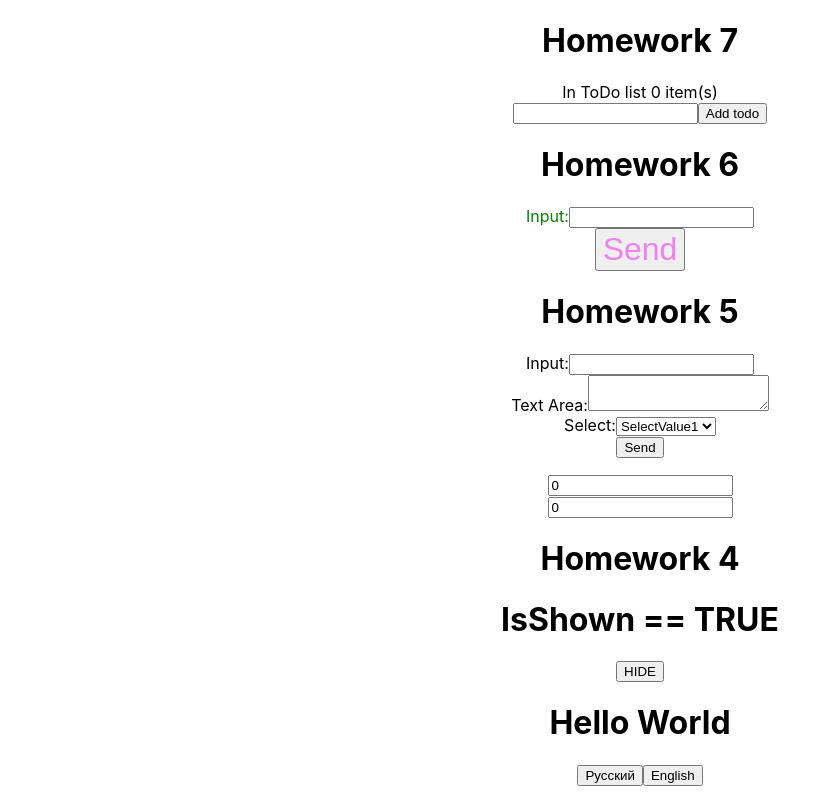
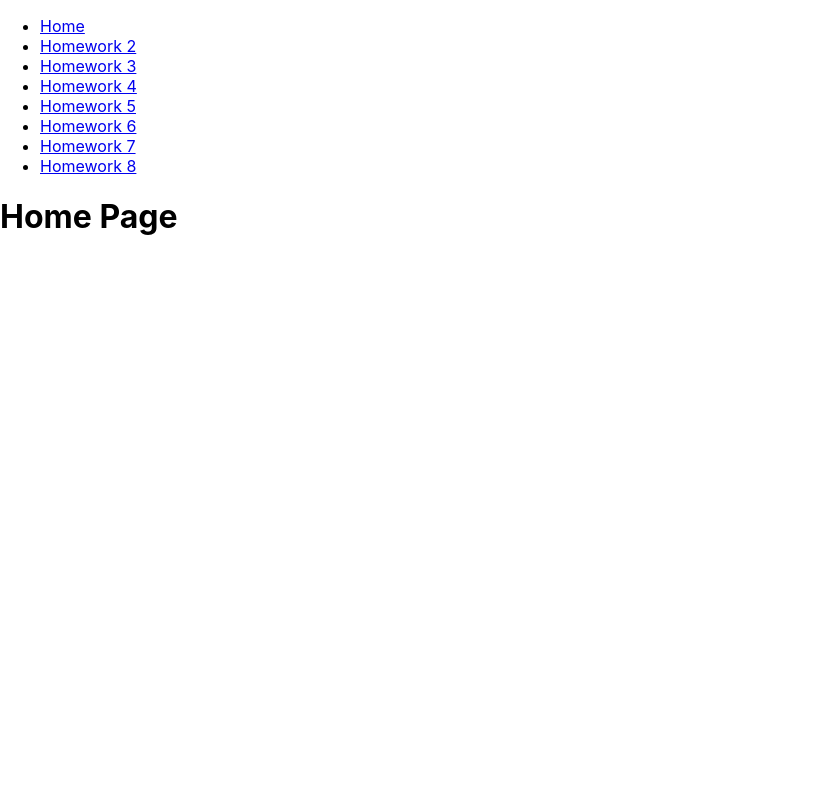
Before and after one commit to olgastepanok/react_my_app, a React (Create React App) app: page / in a window 1280 px wide. Shown: the top 800 px of the page, without its empty margins (0-839 px from the left). Built offline with nearby package versions, Linux system fonts and the light colour scheme.

Commit message:
homework8

```diff
--- a/package.json
+++ b/package.json
@@ -11,6 +11,7 @@
     "react": "^17.0.2",
     "react-dom": "^17.0.2",
     "react-redux": "^7.2.6",
+    "react-router-dom": "^5.2.0",
     "react-scripts": "5.0.0",
     "redux": "^4.1.2",
     "sass": "^1.50.1",
--- a/src/App.js
+++ b/src/App.js
@@ -13,9 +13,147 @@ import MyFormPart1 from './components/homework5/MyFormPart1';
 import MyFormPart2 from './components/homework5/MyFormPart2';
 import MyStyledForm from './components/homework6/MyStyledForm';
 import MyToDoList from "./components/homework7/MyToDoList";
+import {
+    BrowserRouter as Router,
+    Switch,
+    Route,
+    Link
+} from "react-router-dom";
+const routes = [
+    {
+        path: "/",
+        exact: true,
+        component: HomePage
+    },
+    {
+        path: "/homework1",
+        component: Homework1
+    },
+    {
+        path: "/homework1",
+        component: Homework1
+    },
+    {
+        path: "/homework1",
+        component: Homework1
+    },
+    {
+        path: "/homework1",
+        component: Homework1
+    },
+    {
+        path: "/homework2",
+        component: Homework2
+    },
+    {
+        path: "/homework3",
+        component: Homework3
+    },
+    {
+        path: "/homework4",
+        component: Homework4
+    },
+    {
+        path: "/homework5",
+        component: Homework5
+    },
+    {
+        path: "/homework6",
+        component: Homework6
+    },
+    {
+        path: "/homework7",
+        component: Homework7
+    },
+    {
+        path: "/homework8",
+        component: Homework8,
+        routes: [
+                {
+                    path: "/homework8/link1",
+                    component: Link1
+                },
+                {
+                    path: "/homework8/link2",
+                    component: Link2
+                }
+            ]
+    },
+];
+function App() {
+  return (
+      <Router>
+          <div>
+              <ul>
+                  <li>
+                      <Link to="/">Home</Link>
+                  </li>
+                  <li>
+                      <Link to="/homework2">Homework 2</Link>
+                  </li>
+                  <li>
+                      <Link to="/homework3">Homework 3</Link>
+                  </li>
+                  <li>
+                      <Link to="/homework4">Homework 4</Link>
+                  </li>
+                  <li>
+                      <Link to="/homework5">Homework 5</Link>
+                  </li>
+                  <li>
+                      <Link to="/homework6">Homework 6</Link>
+                  </li>
+                  <li>
+                      <Link to="/homework7">Homework 7</Link>
+                  </li>
+                  <li>
+                      <Link to="/homework8">Homework 8</Link>
+                  </li>
+              </ul>
 
-function App() {
+              <Switch>
+                  {routes.map((route, i) => (
+                      <RouteWithSubRoutes key={i} {...route} />
+                  ))}
+              </Switch>
+          </div>
+      </Router>
+  );
+}
+function RouteWithSubRoutes(route) {
+    return (
+        <Route
+            path={route.path}
+            exact={route.exact}
+            render={props => (
+                <route.component {...props} routes={route.routes} />
+            )}
+        />
+    );
+}
+function HomePage() {
+    return <div className="HomePage">
+        <h1>Home Page</h1>
+    </div>;
+}
+function Homework1() {
+    return <div className="HomeWork1">
+        <h1>Homework 1</h1>
+        <MyComponent1 name="MyComponent1"/>
+        <MyComponent2 name="MyComponent2"/>
+        <MyComponentWithImg name="MyComponentWithImg"/>
+    </div>;
+}
+function Homework2() {
     const property = true;
+    return <div className="HomeWork2">
+        <h1>Homework 2</h1>
+        {property ? <MyComponent3/> : <MyComponent4 property="true"/>}
+        <MyComponent4 name="Alex" property="false"/>
+        <MyComponent4 name="Max" property="false"/>
+    </div>;
+}
+function Homework3() {
     const items = [
         {
             value:"value1"
@@ -36,47 +174,61 @@ function App() {
             value:"value4"
         },
     ];
-
-  return (
-    <div className="App">
-        <div className="HomeWork7">
-            <h1>Homework 7</h1>
-            <MyToDoList/>
-        </div>
-        <div className="HomeWork6">
-            <h1>Homework 6</h1>
-            <MyStyledForm/>
-        </div>
-        <div className="HomeWork5">
-            <h1>Homework 5</h1>
-            <MyFormPart1/>
-            <MyFormPart2/>
-        </div>
-        <div className="HomeWork4">
-            <h1>Homework 4</h1>
-            <LifeCycleComponent/>
-            <LanguageComponent/>
-        </div>
-        <div className="HomeWork1">
-            <h1>Homework 1</h1>
-            <MyComponent1 name="MyComponent1"/>
-            <MyComponent2 name="MyComponent2"/>
-            <MyComponentWithImg name="MyComponentWithImg"/>
-        </div>
-        <div className="HomeWork2">
-            <h1>Homework 2</h1>
-            {property ? <MyComponent3/> : <MyComponent4 property="true"/>}
-            <MyComponent4 name="Alex" property="false"/>
-            <MyComponent4 name="Max" property="false"/>
-        </div>
-        <div className="HomeWork3">
-            <h1>Homework 3</h1>
-            <MyListComponentAntdUnique items={items}/>
-            <MyListComponentWithUuid items={items}/>
-            <MyCounterComponent/>
-        </div>
-    </div>
-  );
+    return <div className="HomeWork3">
+        <h1>Homework 3</h1>
+        <MyListComponentAntdUnique items={items}/>
+        <MyListComponentWithUuid items={items}/>
+        <MyCounterComponent/>
+    </div>;
+}
+function Homework4() {
+    return <div className="HomeWork4">
+        <h1>Homework 4</h1>
+        <LifeCycleComponent/>
+        <LanguageComponent/>
+    </div>;
+}
+function Homework5() {
+    return <div className="HomeWork5">
+        <h1>Homework 5</h1>
+        <MyFormPart1/>
+        <MyFormPart2/>
+    </div>;
+}
+function Homework6() {
+    return <div className="HomeWork6">
+        <h1>Homework 6</h1>
+        <MyStyledForm/>
+    </div>;
+}
+function Homework7() {
+    return <div className="HomeWork7">
+        <h1>Homework 7</h1>
+        <MyToDoList/>
+    </div>;
+}
+function Homework8({routes}) {
+    return <div className="HomeWork8">
+        <ul>
+            <li>
+                <Link to="/homework8/link1">Link 1</Link>
+            </li>
+            <li>
+                <Link to="/homework8/link2">Link 2</Link>
+            </li>
+        </ul>
+        <Switch>
+            {routes.map((route, i) => (
+                <RouteWithSubRoutes key={i} {...route} />
+            ))}
+        </Switch>
+    </div>;
+}
+function Link1() {
+    return <h3>Link 1</h3>;
 }
 
+function Link2() {
+    return <h3>Link 2</h3>;
+}
 export default App;
```
Also changed, not shown: 1 other file (tests, documents, lock files or other folders).
